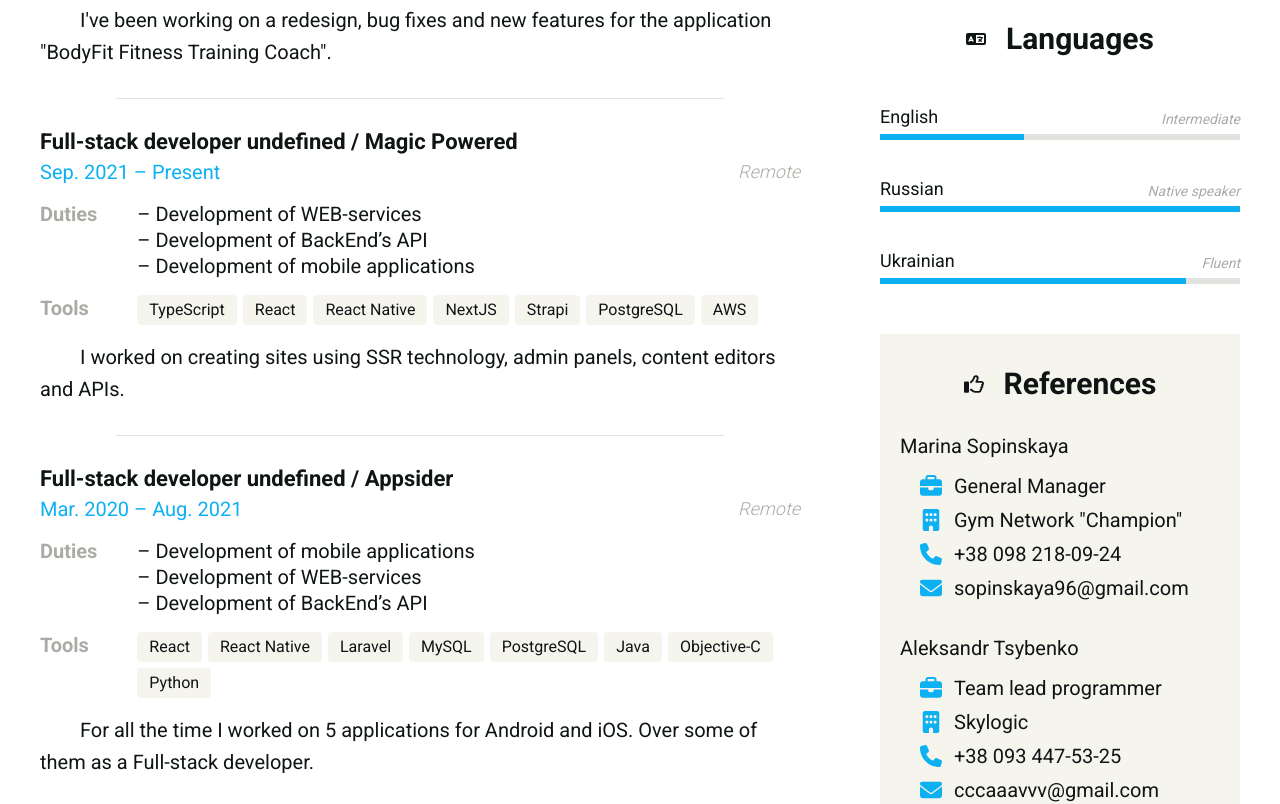
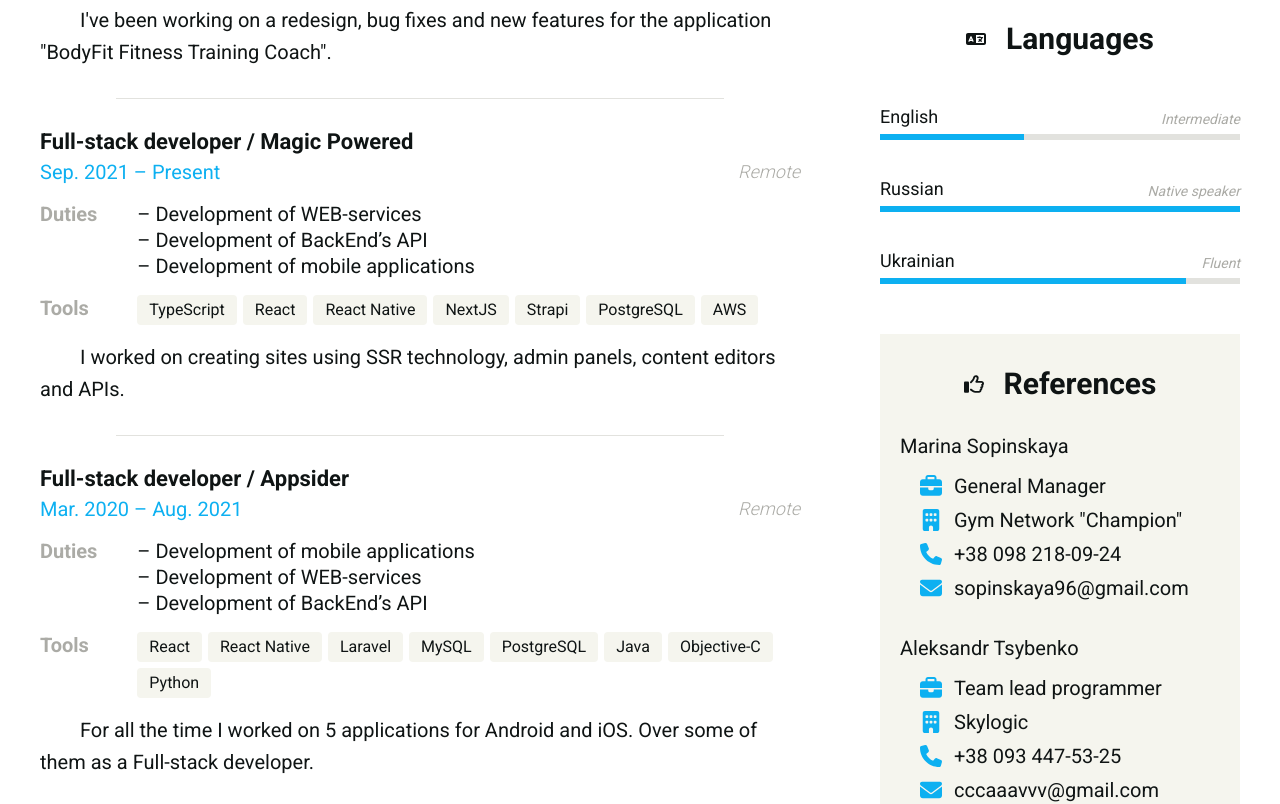
Before and after one commit to artur-skydiver/cv, a React (Create React App) app: page / in a window 1280 px wide. Shown: the part 1220-2024 px from the top of the page. Built offline with nearby package versions, Linux system fonts and the light colour scheme.

Commit message:
Fix works title

```diff
--- a/src/sections/Works/index.tsx
+++ b/src/sections/Works/index.tsx
@@ -34,7 +34,7 @@ export default () => {
               <Transition
                 node="h3"
                 className={s.title}
-                text={`${title} ${partTime && ` (${t('part')})`} / ${l(
+                text={`${title} ${partTime ? ` (${t('part')})` : ''} / ${l(
                   company
                 )}`}
               />
```
